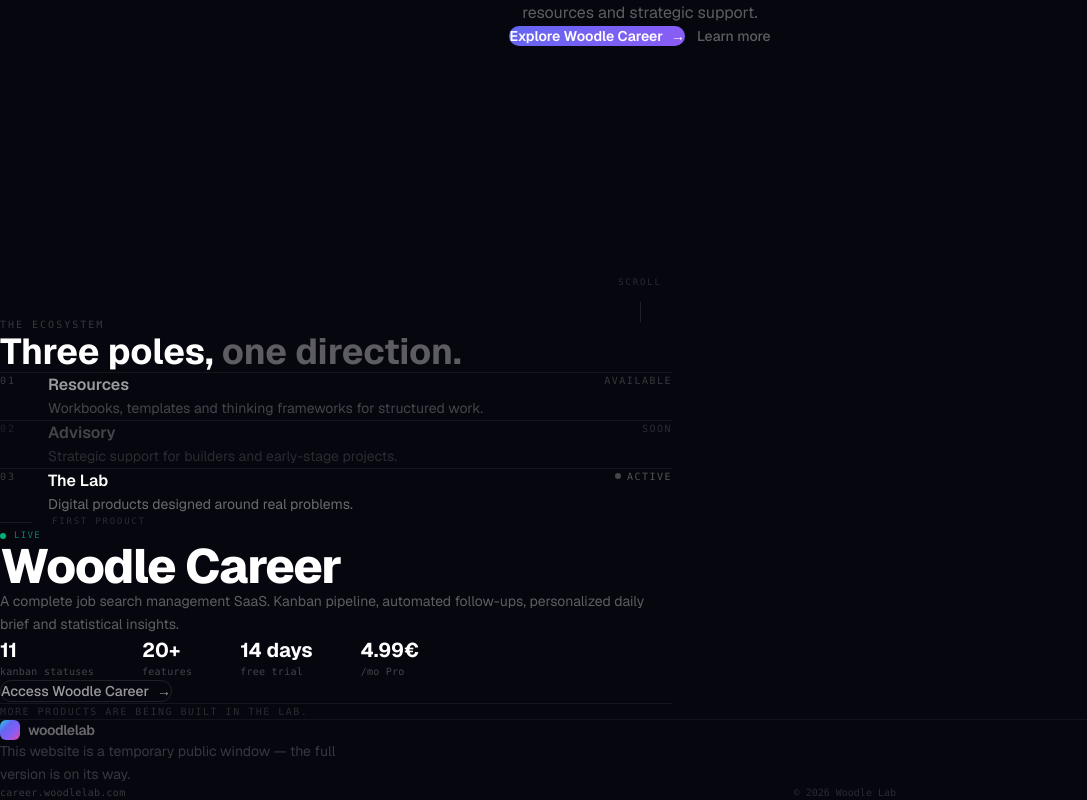
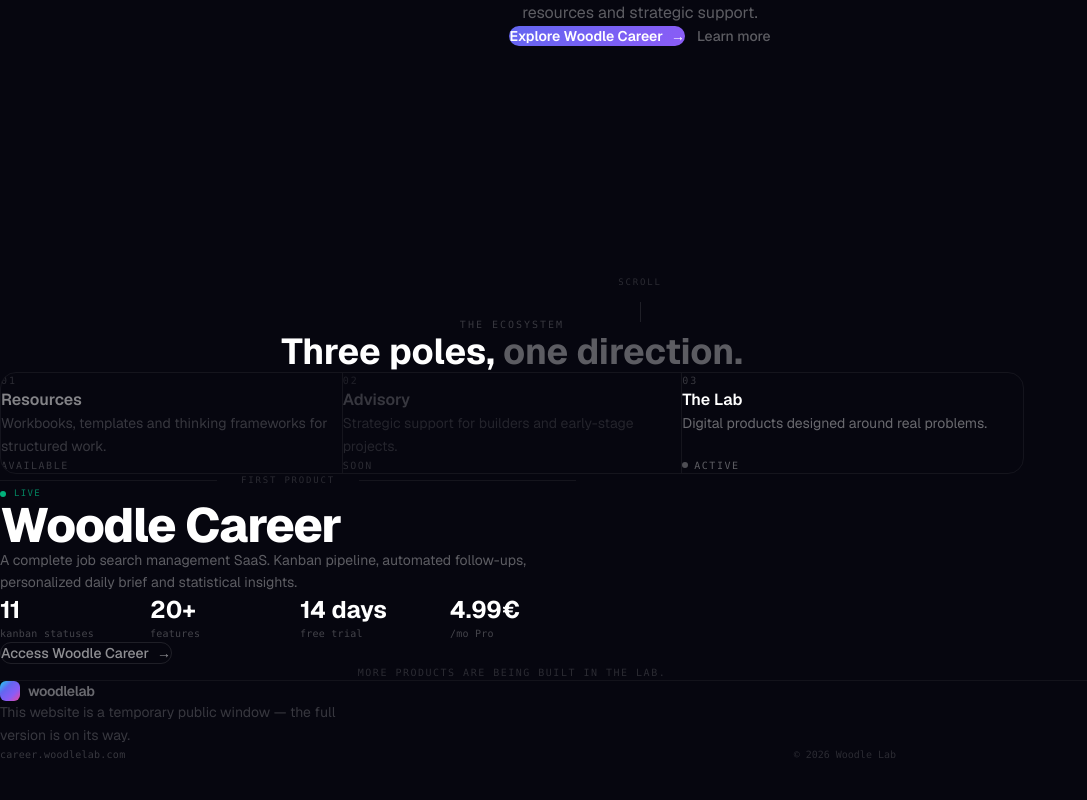
Before and after one commit to KhadySall/woodle-lab, a Next.js app: page / in a window 1280 px wide. Shown: the part 483-1283 px from the top of the page, without its empty margins (0-1087 px from the left). After the commit the page ends 1245 px from the top, so only its background shows below. Built offline with nearby package versions, Linux system fonts and the light colour scheme.

Commit message:
design: Ecosystem — grille 3 colonnes centrée, Woodle Career centré max-w-xl

```diff
--- a/src/components/sections/Ecosystem.tsx
+++ b/src/components/sections/Ecosystem.tsx
@@ -11,16 +11,16 @@
 
 export function Ecosystem() {
   return (
-    <section id="ecosystem" className="relative py-40 px-8 sm:px-12">
-      <div className="max-w-2xl mx-auto">
+    <section id="ecosystem" className="relative py-40 px-6">
+      <div className="max-w-5xl mx-auto">
 
-        {/* Section header */}
+        {/* Section header — centré */}
         <motion.div
           initial={{ opacity: 0, y: 20 }}
           whileInView={{ opacity: 1, y: 0 }}
           viewport={{ once: true }}
           transition={{ duration: 0.6 }}
-          className="mb-24"
+          className="text-center mb-24"
         >
           <p className="text-[10px] font-mono tracking-[0.2em] uppercase text-white/20 mb-4">
             The Ecosystem
@@ -31,98 +31,78 @@
           </h2>
         </motion.div>
 
-        {/* List */}
-        <div>
-
-          {/* — 01 Resources — */}
-          <div className="h-px" style={{ background: 'rgba(255,255,255,0.06)' }} />
-          <motion.div
-            initial={{ opacity: 0 }}
-            whileInView={{ opacity: 1 }}
-            viewport={{ once: true }}
-            transition={{ duration: 0.5 }}
-            className="py-14 flex items-start justify-between gap-10"
-          >
-            <div className="flex items-start gap-8 flex-1 min-w-0">
-              <span className="text-[10px] font-mono text-white/20 tracking-[0.2em] mt-0.5 shrink-0">01</span>
-              <div>
-                <h3 className="text-base font-semibold text-white/60 mb-2">Resources</h3>
-                <p className="text-sm text-white/25 leading-relaxed">
-                  Workbooks, templates and thinking frameworks for structured work.
-                </p>
-              </div>
-            </div>
-            <span className="text-[10px] font-mono text-white/20 tracking-[0.15em] uppercase mt-0.5 shrink-0">
-              Available
-            </span>
-          </motion.div>
-
-          {/* — 02 Advisory — */}
-          <div className="h-px" style={{ background: 'rgba(255,255,255,0.06)' }} />
-          <motion.div
-            initial={{ opacity: 0 }}
-            whileInView={{ opacity: 1 }}
-            viewport={{ once: true }}
-            transition={{ delay: 0.06, duration: 0.5 }}
-            className="py-14 flex items-start justify-between gap-10"
-          >
-            <div className="flex items-start gap-8 flex-1 min-w-0">
-              <span className="text-[10px] font-mono text-white/10 tracking-[0.2em] mt-0.5 shrink-0">02</span>
-              <div>
-                <h3 className="text-base font-semibold text-white/25 mb-2">Advisory</h3>
-                <p className="text-sm text-white/15 leading-relaxed">
-                  Strategic support for builders and early-stage projects.
-                </p>
-              </div>
-            </div>
-            <span className="text-[10px] font-mono text-white/15 tracking-[0.15em] uppercase mt-0.5 shrink-0">
-              Soon
-            </span>
-          </motion.div>
-
-          {/* — 03 The Lab — */}
-          <div className="h-px" style={{ background: 'rgba(255,255,255,0.06)' }} />
-          <motion.div
-            initial={{ opacity: 0 }}
-            whileInView={{ opacity: 1 }}
-            viewport={{ once: true }}
-            transition={{ delay: 0.12, duration: 0.5 }}
-            className="pt-14"
-          >
-            <div className="flex items-start justify-between gap-10 mb-24">
-              <div className="flex items-start gap-8 flex-1 min-w-0">
-                <span className="text-[10px] font-mono text-white/20 tracking-[0.2em] mt-0.5 shrink-0">03</span>
-                <div>
-                  <h3 className="text-base font-semibold text-white mb-2">The Lab</h3>
-                  <p className="text-sm text-white/40 leading-relaxed">
-                    Digital products designed around real problems.
-                  </p>
-                </div>
-              </div>
-              <span className="flex items-center gap-1.5 text-[10px] font-mono text-white/30 tracking-[0.15em] uppercase mt-0.5 shrink-0">
-                <span className="h-1.5 w-1.5 rounded-full bg-white/30 animate-pulse" />
-                Active
-              </span>
-            </div>
-
-            {/* Woodle Career — product hero */}
+        {/* Poles — grille 3 colonnes */}
         <motion.div
           initial={{ opacity: 0, y: 20 }}
           whileInView={{ opacity: 1, y: 0 }}
           viewport={{ once: true }}
-              transition={{ delay: 0.18, duration: 0.7, ease: [0.22, 1, 0.36, 1] }}
-              className="pb-20"
+          transition={{ duration: 0.6 }}
+          className="grid grid-cols-1 sm:grid-cols-3 rounded-2xl overflow-hidden mb-32"
+          style={{ border: '1px solid rgba(255,255,255,0.06)' }}
         >
-              {/* First product label */}
-              <div className="flex items-center gap-5 mb-16">
-                <div className="h-px w-8" style={{ background: 'rgba(255,255,255,0.08)' }} />
-                <span className="text-[9px] font-mono text-white/15 tracking-[0.2em] uppercase">
-                  First product
+          {/* 01 — Resources */}
+          <div className="p-10 flex flex-col gap-0">
+            <span className="text-[10px] font-mono text-white/15 tracking-[0.2em] mb-8">01</span>
+            <h3 className="text-base font-semibold text-white/50 mb-3">Resources</h3>
+            <p className="text-sm text-white/20 leading-relaxed flex-1">
+              Workbooks, templates and thinking frameworks for structured work.
+            </p>
+            <span className="text-[10px] font-mono text-white/20 tracking-[0.15em] uppercase mt-10">
+              Available
             </span>
           </div>
 
+          {/* 02 — Advisory */}
+          <div
+            className="p-10 flex flex-col"
+            style={{
+              borderLeft: '1px solid rgba(255,255,255,0.06)',
+              borderRight: '1px solid rgba(255,255,255,0.06)',
+            }}
+          >
+            <span className="text-[10px] font-mono text-white/10 tracking-[0.2em] mb-8">02</span>
+            <h3 className="text-base font-semibold text-white/20 mb-3">Advisory</h3>
+            <p className="text-sm text-white/12 leading-relaxed flex-1">
+              Strategic support for builders and early-stage projects.
+            </p>
+            <span className="text-[10px] font-mono text-white/15 tracking-[0.15em] uppercase mt-10">
+              Soon
+            </span>
+          </div>
+
+          {/* 03 — The Lab */}
+          <div className="p-10 flex flex-col">
+            <span className="text-[10px] font-mono text-white/20 tracking-[0.2em] mb-8">03</span>
+            <h3 className="text-base font-semibold text-white mb-3">The Lab</h3>
+            <p className="text-sm text-white/40 leading-relaxed flex-1">
+              Digital products designed around real problems.
+            </p>
+            <span className="flex items-center gap-1.5 text-[10px] font-mono text-white/35 tracking-[0.15em] uppercase mt-10">
+              <span className="h-1.5 w-1.5 rounded-full bg-white/35 animate-pulse" />
+              Active
+            </span>
+          </div>
+        </motion.div>
+
+        {/* Woodle Career — centré, product hero */}
+        <motion.div
+          initial={{ opacity: 0, y: 24 }}
+          whileInView={{ opacity: 1, y: 0 }}
+          viewport={{ once: true }}
+          transition={{ delay: 0.15, duration: 0.7, ease: [0.22, 1, 0.36, 1] }}
+          className="max-w-xl mx-auto"
+        >
+          {/* First product separator */}
+          <div className="flex items-center gap-6 mb-20">
+            <div className="h-px flex-1" style={{ background: 'rgba(255,255,255,0.06)' }} />
+            <span className="text-[9px] font-mono text-white/15 tracking-[0.2em] uppercase whitespace-nowrap">
+              First product
+            </span>
+            <div className="h-px flex-1" style={{ background: 'rgba(255,255,255,0.06)' }} />
+          </div>
+
           {/* Live */}
-              <div className="flex items-center gap-2 mb-6">
+          <div className="flex items-center gap-2 mb-7">
             <span className="h-1.5 w-1.5 rounded-full bg-emerald-400 animate-pulse" />
             <span className="text-[9px] font-mono text-emerald-400/60 uppercase tracking-[0.15em]">
               Live
@@ -136,15 +116,15 @@
 
           {/* Description */}
           <p className="text-sm text-white/35 leading-relaxed mb-16">
-                A complete job search management SaaS. Kanban pipeline, automated follow-ups,
-                personalized daily brief and statistical insights.
+            A complete job search management SaaS. Kanban pipeline, automated
+            follow-ups, personalized daily brief and statistical insights.
           </p>
 
-              {/* Stats — flat, no boxes */}
-              <div className="flex flex-wrap gap-x-12 gap-y-6 mb-16">
+          {/* Stats */}
+          <div className="grid grid-cols-2 sm:grid-cols-4 gap-y-8 gap-x-6 mb-16">
             {STATS.map(stat => (
               <div key={stat.label}>
-                    <p className="text-xl font-bold text-white mb-1">{stat.value}</p>
+                <p className="text-2xl font-bold text-white mb-1">{stat.value}</p>
                 <p className="text-[10px] font-mono text-white/25 tracking-wide">{stat.label}</p>
               </div>
             ))}
@@ -155,17 +135,13 @@
             href="https://career.woodlelab.com"
             target="_blank"
             rel="noopener noreferrer"
-                className="group inline-flex items-center gap-2 px-5 py-2.5 rounded-xl text-sm font-medium text-white/60 hover:text-white transition-colors"
+            className="group inline-flex items-center gap-2 px-5 py-2.5 rounded-xl text-sm font-medium text-white/55 hover:text-white transition-colors"
             style={{ border: '1px solid rgba(255,255,255,0.1)' }}
           >
             Access Woodle Career
             <span className="group-hover:translate-x-0.5 transition-transform inline-block">→</span>
           </a>
         </motion.div>
-          </motion.div>
-
-          <div className="h-px" style={{ background: 'rgba(255,255,255,0.06)' }} />
-        </div>
 
         {/* Coming next */}
         <motion.p
@@ -173,7 +149,7 @@
           whileInView={{ opacity: 1 }}
           viewport={{ once: true }}
           transition={{ delay: 0.1, duration: 0.6 }}
-          className="text-[10px] font-mono text-white/15 tracking-[0.15em] mt-12 uppercase"
+          className="text-center text-[10px] font-mono text-white/15 tracking-[0.15em] mt-24 uppercase"
         >
           More products are being built in the Lab.
         </motion.p>
```
Lines whose indentation alone changed are shown as unchanged.
